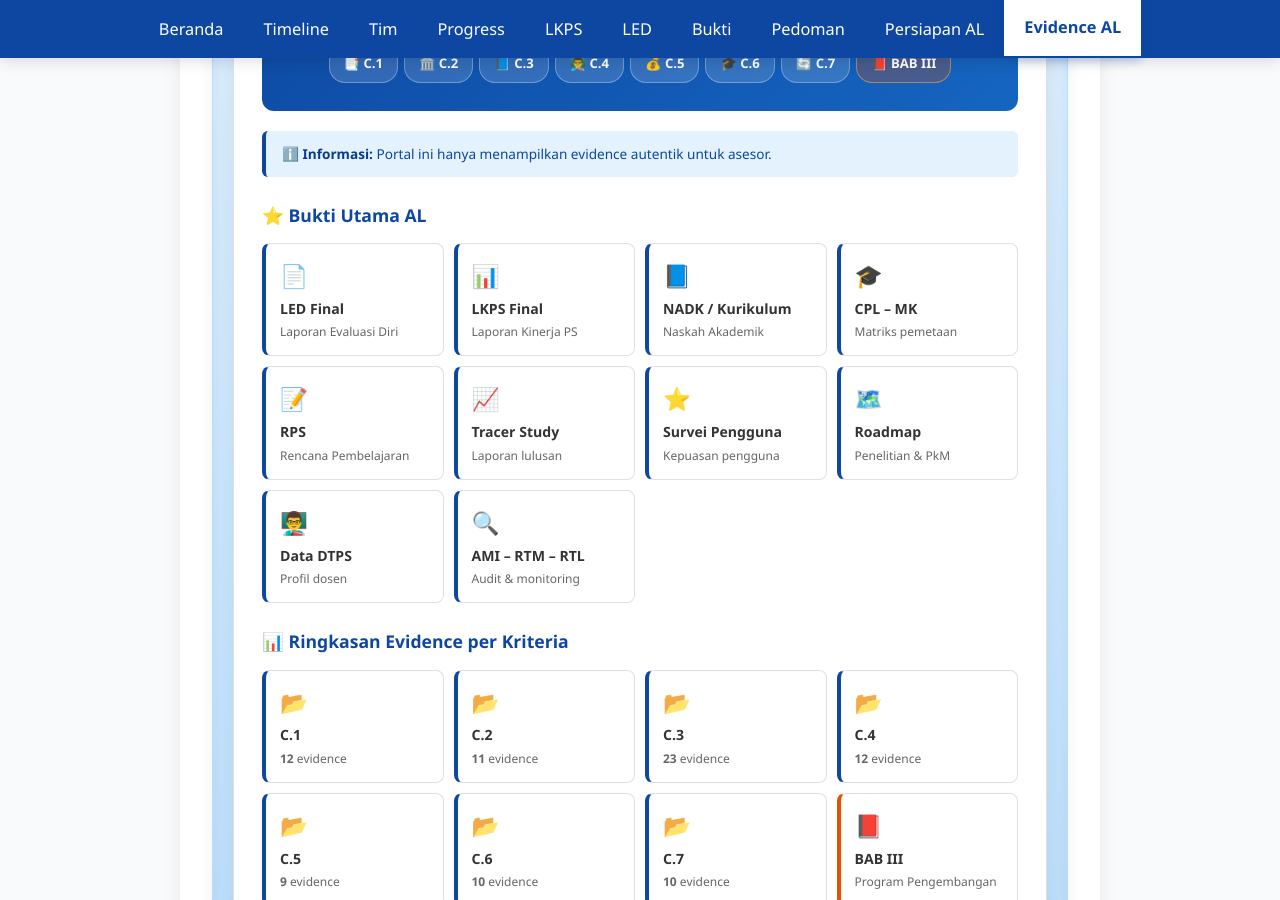
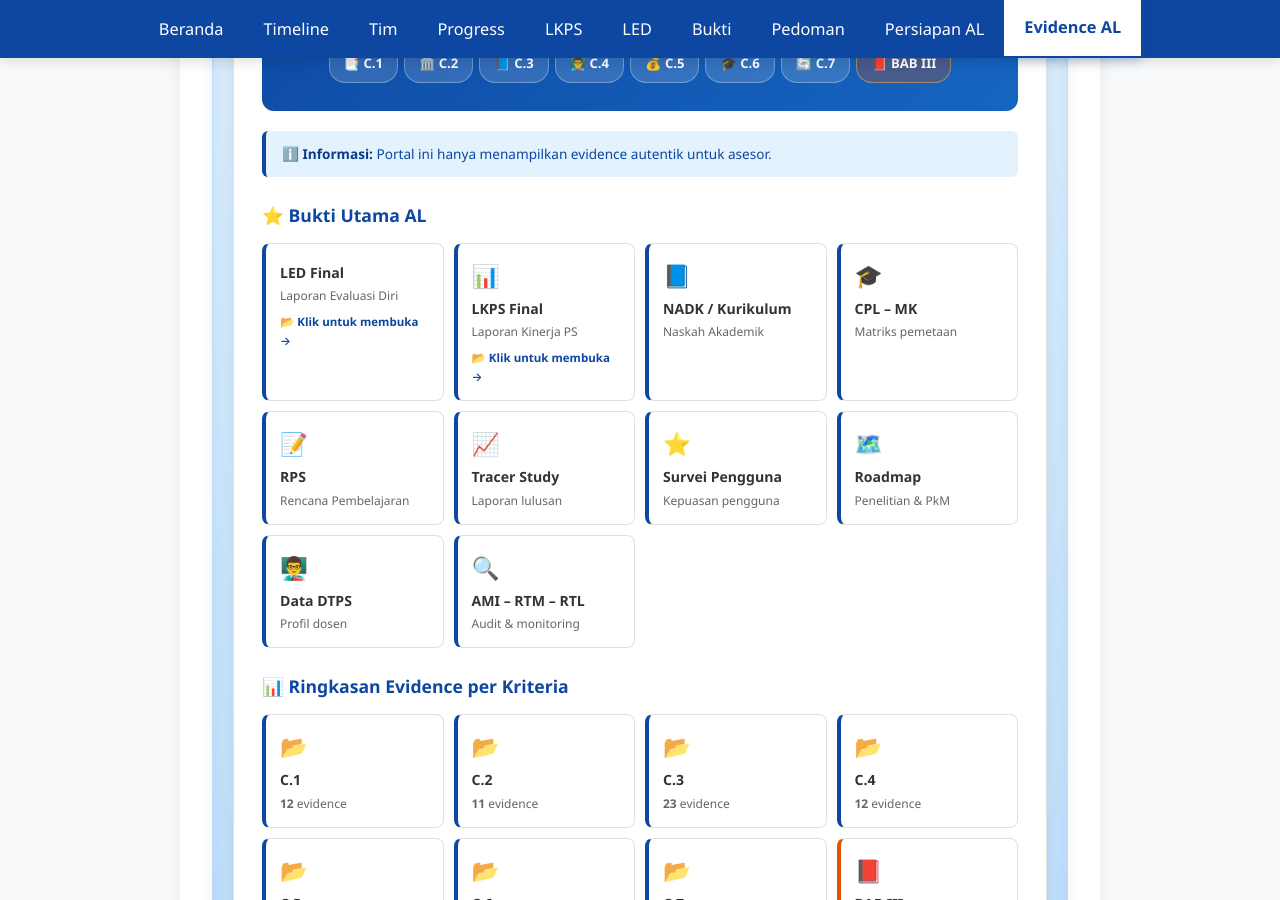
Before and after one commit to portal-psbm/aksibm-26, a Jekyll site: the page built from evidence-al.md, in a window 1280 px wide and 900 px high, scrolled down 405 px. Built offline with Jekyll 4.4.1, drawn with Linux system fonts in a browser that asks for light colours.

Commit message:
update evidence-al

```diff
--- a/evidence-al.md
+++ b/evidence-al.md
@@ -170,16 +170,29 @@ permalink: /evidence-al/
         <div class="bukti-section">
           <h3>⭐ Bukti Utama AL</h3>
           <div class="bukti-grid">
-            <div class="bukti-card" onclick="quickEvSearch('LED')">
-              <div class="bc-icon">📄</div>
-              <div class="bc-name">LED Final</div>
-              <div class="bc-desc">Laporan Evaluasi Diri</div>
-            </div>
-            <div class="bukti-card" onclick="quickEvSearch('LKPS')">
-              <div class="bc-icon">📊</div>
-              <div class="bc-name">LKPS Final</div>
-              <div class="bc-desc">Laporan Kinerja PS</div>
-            </div>
+            <a href="https://drive.google.com/file/d/GANTI_DENGAN_ID_LED/view?usp=sharing"
+            target="_blank"
+            class="bukti-card"
+            style="text-decoration:none; color:inherit;">
+        <div class="bc-icon"></div>
+        <div class="bc-name">LED Final</div>
+        <div class="bc-desc">Laporan Evaluasi Diri</div>
+        <div style="margin-top:8px; font-size:0.72rem; color:#0d47a1; font-weight:600;">
+            📂 Klik untuk membuka →
+        </div>
+        </a>
+
+<a href="https://drive.google.com/file/d/GANTI_DENGAN_ID_LKPS/view?usp=sharing"
+   target="_blank"
+   class="bukti-card"
+   style="text-decoration:none; color:inherit;">
+  <div class="bc-icon">📊</div>
+  <div class="bc-name">LKPS Final</div>
+  <div class="bc-desc">Laporan Kinerja PS</div>
+  <div style="margin-top:8px; font-size:0.72rem; color:#0d47a1; font-weight:600;">
+    📂 Klik untuk membuka →
+  </div>
+</a>
             <div class="bukti-card" onclick="quickEvSearch('NADK')">
               <div class="bc-icon">📘</div>
               <div class="bc-name">NADK / Kurikulum</div>
@@ -291,7 +304,7 @@ const dataEvidence = [
   { id:'E023', nama:'NADK PSBM 2020', k:'c3', ind:'Kurikulum', jenis:'Dokumen', tahun:'2020', ket:'Naskah Akademik Pengembangan Kurikulum', sumber:'LED C.3', prio:'UTAMA', icon:'📘', url:'https://drive.google.com/file/d/18cs46MSM5q2ordkANXki8jaSpDgGfTD_/view?usp=drive_link' },
   { id:'E024', nama:'Dokumen Kurikulum PSBM', k:'c3', ind:'Kurikulum', jenis:'Dokumen', tahun:'2024', ket:'Struktur kurikulum 150 SKS, 53 MK', sumber:'LED C.3 / LKPS 3.a.1', prio:'UTAMA', icon:'📘', url:'https://drive.google.com/file/d/1VHNU5kCHUHKsZs93cjN3D-Re225W7d8B/view?usp=drive_link' },
   { id:'E025', nama:'BA Evaluasi Kurikulum', k:'c3', ind:'Pemutakhiran Kurikulum', jenis:'BA', tahun:'2020-2024', ket:'Berita Acara evaluasi 2020, 2021, 2024', sumber:'LED C.3', prio:'UTAMA', icon:'📝', url:'https://drive.google.com/drive/u/3/folders/1vuU2z7VhEUTivDGj3W0WmBgql1XSpD2y' },
-  { id:'E026', nama:'Profil Lulusan PSBM', k:'c3', ind:'Profil Lulusan', jenis:'Dokumen', tahun:'2020', ket:'Profil lulusan PSBM dari NADK 2020', sumber:'LED C.3', prio:'UTAMA', icon:'🎓', url:'https://drive.google.com/file/d/19Q1pSr4YL-JKM75nZ78kyCdW7vzhdhKN/view?usp=drive_link' },
+  { id:'E026', nama:'Profil Lulusan PSBM', k:'c3', ind:'Profil Lulusan', jenis:'Dokumen', tahun:'2020', ket:'Profil lulusan PSBM dari NADK', sumber:'LED C.3', prio:'UTAMA', icon:'🎓', url:'https://drive.google.com/file/d/19Q1pSr4YL-JKM75nZ78kyCdW7vzhdhKN/view?usp=drive_link' },
   { id:'E027', nama:'Matriks Profil Lulusan–CPL', k:'c3', ind:'CPL', jenis:'Matriks', tahun:'2024', ket:'Penurunan profil lulusan ke CPL', sumber:'LED C.3', prio:'UTAMA', icon:'📊', url:'' },
   { id:'E028', nama:'Rumusan 12 CPL PSBM', k:'c3', ind:'CPL', jenis:'Dokumen', tahun:'2020', ket:'Rumusan CPL sesuai 4 standar kompetensi', sumber:'LED C.3', prio:'UTAMA', icon:'🎓', url:'' },
   { id:'E029', nama:'Matriks CPL–MK', k:'c3', ind:'CPL', jenis:'Matriks', tahun:'2024', ket:'Pemetaan CPL ke mata kuliah', sumber:'LED C.3', prio:'UTAMA', icon:'📊', url:'' },
```
